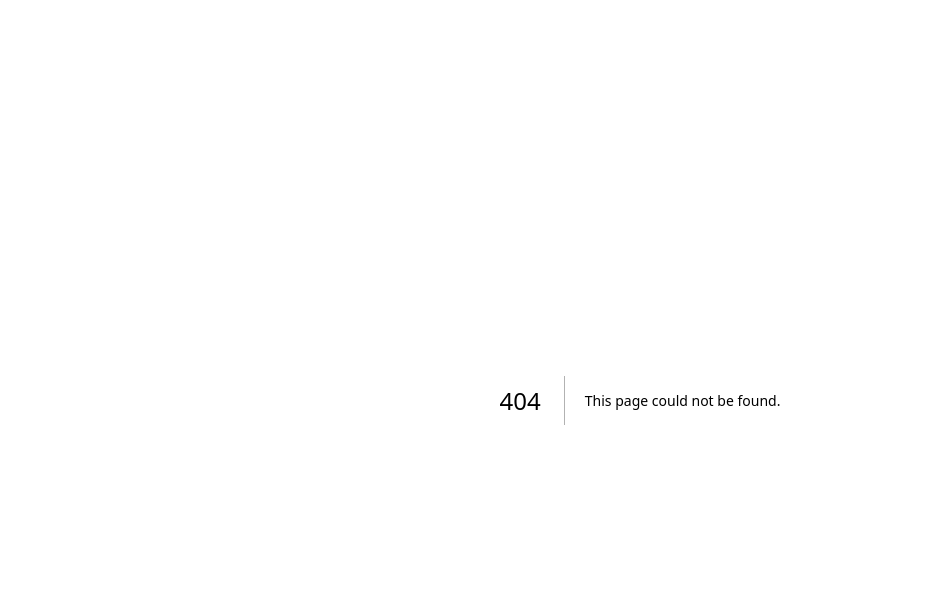
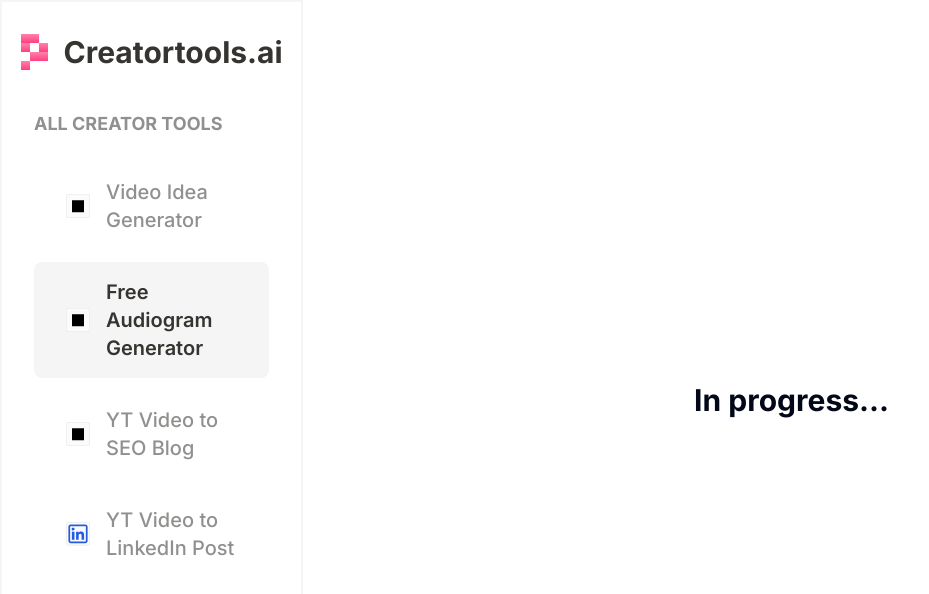
Before and after one commit to Shobhit-Nagpal/1811-assignment, a Next.js app: page /dashboard/audio-gen in a window 1280 px wide. Before the commit this address had no page. Shown: the top 594 px of the page, without its empty margins (0-929 px from the left). Built offline with nearby package versions, Linux system fonts and the light colour scheme.

Commit message:
Set up boilerplate pages for dashboard

```diff
--- /dev/null
+++ b/src/app/dashboard/audio-gen/page.tsx
@@ -0,0 +1,7 @@
+export default function AudiogramGeneratorPage() {
+  return (
+    <div className="flex flex-col items-center justify-center w-full">
+      <h2 className="text-3xl font-bold">In progress...</h2>
+    </div>
+  );
+}
--- /dev/null
+++ b/src/app/dashboard/blog-gen/page.tsx
@@ -0,0 +1,7 @@
+export default function YTVideoToSEOBlogPage() {
+  return (
+    <div className="flex flex-col items-center justify-center w-full">
+      <h2 className="text-3xl font-bold">In progress...</h2>
+    </div>
+  );
+}
--- /dev/null
+++ b/src/app/dashboard/idea-gen/page.tsx
@@ -0,0 +1,7 @@
+export default function IdeaGeneratorPage() {
+  return (
+    <div className="flex flex-col items-center justify-center w-full">
+      <h2 className="text-3xl font-bold">In progress...</h2>
+    </div>
+  );
+}
--- a/src/app/post-gen/page.tsx
+++ b/src/app/post-gen/page.tsx
@@ -43,7 +43,7 @@
   ];
 
   return (
-    <main className="min-h-screen pl-20">
+    <main className="min-h-screen pl-20 w-full">
       <div className="flex items-start justify-center">
         <div className="w-1/2 flex flex-col items-start justify-center gap-y-12 mt-12">
           <Logo />
--- a/src/components/Sidebar.tsx
+++ b/src/components/Sidebar.tsx
@@ -1,45 +1,70 @@
 "use client";
 import Image from "next/image";
 import Logo from "./Logo";
-import { usePathname } from "next/navigation";
+import { usePathname, useRouter } from "next/navigation";
 import { cn } from "@/lib/utils";
 
 export default function Sidebar() {
   const pathname = usePathname().split("/")[2];
+  const router = useRouter();
   const tools = [
     {
       icon: "/highlight.svg",
       name: "Video Idea Generator",
       active: pathname === "idea-gen" ? true : false,
+      path: "/dashboard/idea-gen",
     },
     {
       icon: "/audiogram.svg",
       name: "Free Audiogram Generator",
       active: pathname === "audio-gen" ? true : false,
+      path: "/dashboard/audio-gen",
     },
     {
       icon: "/yt2Blog.svg",
       name: "YT Video to SEO Blog",
       active: pathname === "blog-gen" ? true : false,
+      path: "/dashboard/blog-gen",
     },
     {
       icon: "/yt2Linkedin.svg",
       name: "YT Video to LinkedIn Post",
       active: pathname === "post-gen" ? true : false,
+      path: "/dashboard/post-gen",
     },
   ];
+
+  function reRoute(destination: string) {
+    router.push(destination);
+  }
   return (
     <div className="w-1/4 h-screen p-8 flex flex-col items-start justify-start border-solid border-2 border-[#F5F5F5] gap-y-10">
       <Logo />
       <div>
         <h3 className="text-[#91908F] font-bold text-lg">ALL CREATOR TOOLS</h3>
         <div className="mt-6 flex flex-col items-start justify-center gap-y-3">
-        {tools.map((tool, idx) => (
-          <div key={idx} className={cn(tool.active ? "bg-[#F5F5F5] rounded-lg" : null,"py-4 px-8 flex items-center justify-start gap-x-4")}>
-          <Image src={tool.icon} alt="Tool icon" width={24} height={24} />
-          <h3 className={cn(tool.active ? "text-[#363430] font-semibold": "text-[#91908F] font-medium" , "text-xl")}>{tool.name}</h3>
-          </div>
-        ))}
+          {tools.map((tool, idx) => (
+            <div
+              key={idx}
+              className={cn(
+                tool.active ? "bg-[#F5F5F5] rounded-lg" : null,
+                "py-4 px-8 flex items-center justify-start gap-x-4 hover:cursor-pointer",
+              )}
+              onClick={() => reRoute(tool.path)}
+            >
+              <Image src={tool.icon} alt="Tool icon" width={24} height={24} />
+              <h3
+                className={cn(
+                  tool.active
+                    ? "text-[#363430] font-semibold"
+                    : "text-[#91908F] font-medium",
+                  "text-xl",
+                )}
+              >
+                {tool.name}
+              </h3>
+            </div>
+          ))}
         </div>
       </div>
     </div>
```
